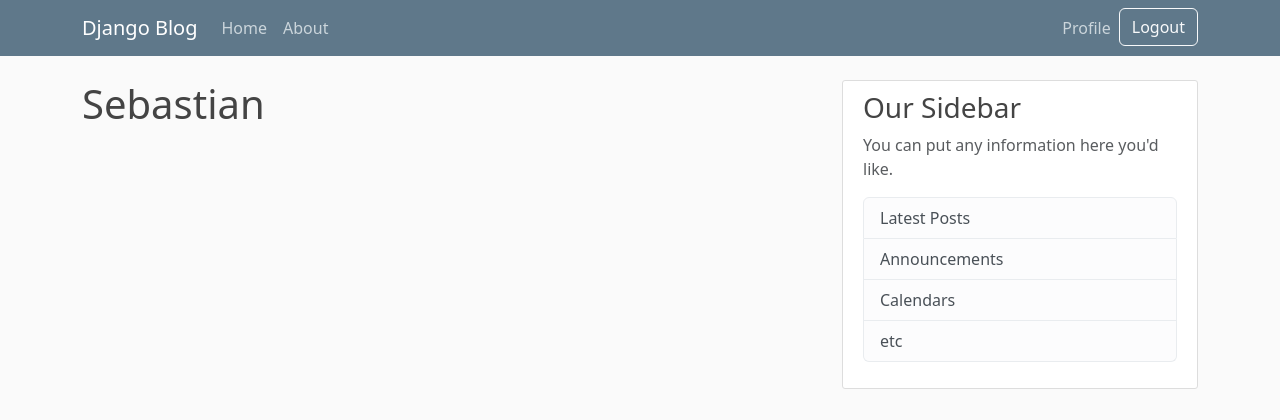
After one commit to SebastianHpe/django_blog, a Django app: page /profile/ in a window 1280 px wide. The commit adds this page. Shown: the top 420 px of the page. Run offline with Django 5.2, Linux system fonts and the light colour scheme; a user stored in the database is signed in; some libraries are stand-ins or nearby versions.

Commit message:
feat: Add login required profile page

```diff
--- a/django_project/blog/templates/blog/base.html
+++ b/django_project/blog/templates/blog/base.html
@@ -31,6 +31,7 @@
                     <!-- Right-aligned nav items -->
                     <div class="navbar-nav ms-auto">
                         {% if user.is_authenticated %}
+                            <a class="nav-item nav-link" href="{% url 'profile' %}">Profile</a>
                             <form action="{% url 'logout' %}" method="post" class="form-inline">
                                 {% csrf_token %}
                                 <button type="submit" class="btn btn-outline-light">Logout</button>
--- a/django_project/django_project/settings.py
+++ b/django_project/django_project/settings.py
@@ -128,3 +128,4 @@ DEFAULT_AUTO_FIELD = 'django.db.models.BigAutoField'
 CRISPY_TEMPLATE_PACK = 'bootstrap4'
 
 LOGIN_REDIRECT_URL = 'blog-home'
+LOGIN_URL = 'login'
--- a/django_project/django_project/urls.py
+++ b/django_project/django_project/urls.py
@@ -22,6 +22,7 @@ from users import views as user_views
 urlpatterns = [
     path('admin/', admin.site.urls),
     path('register/', user_views.register, name='register'),
+    path('profile/', user_views.profile, name='profile'),
     path('login/', auth_views.LoginView.as_view(template_name='users/login.html'), name='login'),
     path('logout/', auth_views.LogoutView.as_view(template_name='users/logout.html'), name='logout'),
     path('', include('blog.urls')),
--- /dev/null
+++ b/django_project/users/templates/users/profile.html
@@ -0,0 +1,5 @@
+{% extends "blog/base.html" %}
+{% load crispy_forms_tags %}
+{% block content %}
+    <h1>{{ user.username }}</h1>
+{% endblock %}
--- a/django_project/users/views.py
+++ b/django_project/users/views.py
@@ -1,5 +1,6 @@
 from django.shortcuts import render, redirect
 from django.contrib import messages
+from django.contrib.auth.decorators import login_required
 from .forms import UserRegisterForm
 
 def register(request):
@@ -13,3 +14,7 @@ def register(request):
     else:
         form = UserRegisterForm()
     return render(request, "users/register.html", {"form": form})
+
+@login_required
+def profile(request):
+    return render(request, "users/profile.html")
```
